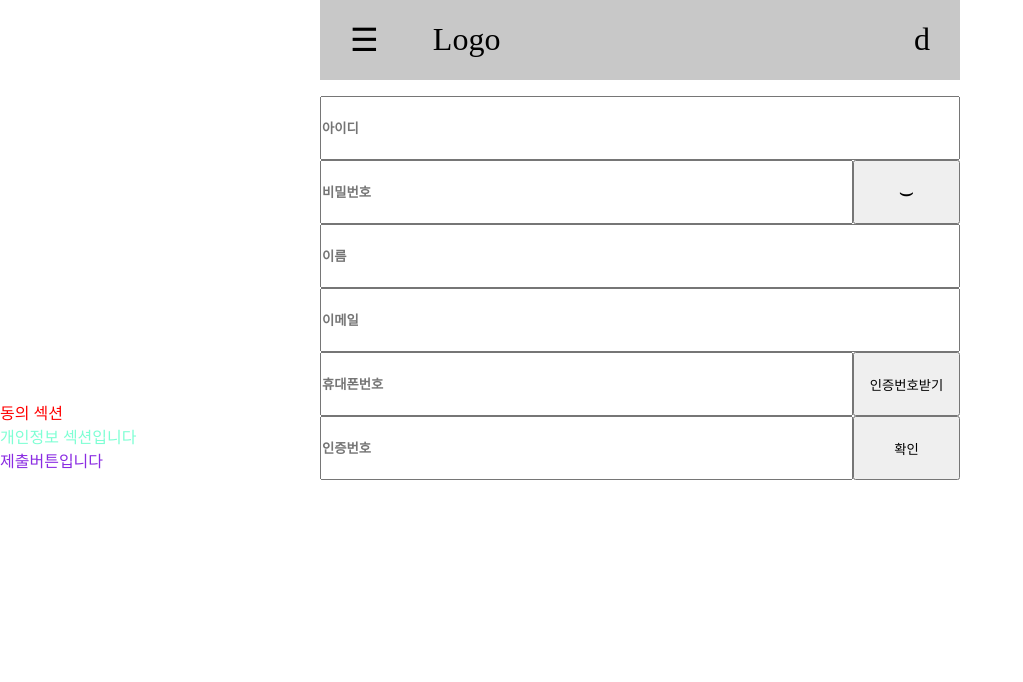
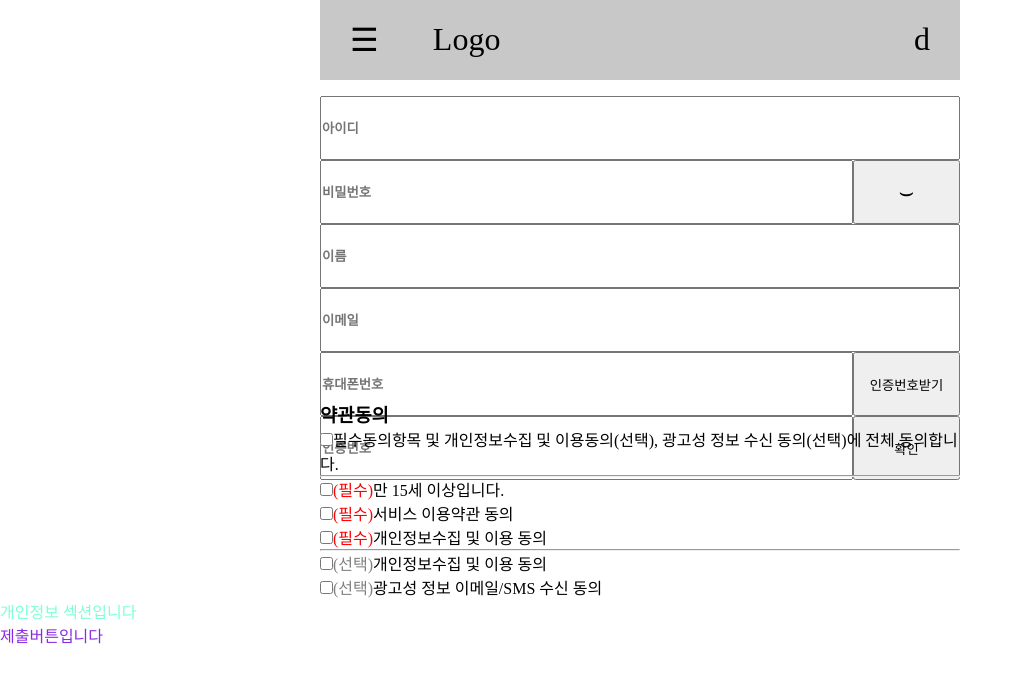
Before and after one commit to grapefruitgreentealoe/jobkorea, a React (Create React App) app: page /join in a window 1280 px wide. Shown: the top 682 px of the page, without its empty margins (0-1023 px from the left). Built offline with nearby package versions, Linux system fonts and the light colour scheme.

Commit message:
⛏Function : 약관동의 항목 체크 기능

```diff
--- a/src/Join/ui/agreementComponents/Agreement.jsx
+++ b/src/Join/ui/agreementComponents/Agreement.jsx
@@ -0,0 +1,32 @@
+import React from "react";
+import styles from "../../../../style/join_style/Agreement.module.css";
+export default function Agreement({
+  type,
+  ment,
+  setCheck,
+  num,
+  checked,
+  setAll,
+}) {
+  const handleCheck = (e) => {
+    setCheck(e.target.id);
+  };
+  return (
+    <div className={styles.agreement}>
+      <input
+        type="checkbox"
+        id={num}
+        onChange={handleCheck}
+        checked={checked}
+      />
+      {type && (
+        <span
+          className={type == "essential" ? styles.essential : styles.selectable}
+        >
+          {type == "essential" ? "(필수)" : "(선택)"}
+        </span>
+      )}
+      <span>{ment}</span>
+    </div>
+  );
+}
--- a/src/Join/ui/agreementComponents/AgreementSection.jsx
+++ b/src/Join/ui/agreementComponents/AgreementSection.jsx
@@ -1,5 +1,84 @@
 import React from "react";
+import { useState, useEffect } from "react";
+
 import styles from "../../../../style/join_style/Agreement.module.css";
+import Agreement from "./Agreement";
 export default function AgreementSection() {
-  return <div className={styles.agreement}>동의 섹션</div>;
+  const [all, setAll] = useState(false);
+  const [essential, setEssential] = useState(Array(3).fill(false));
+  const [selectable, setSelectable] = useState(Array(2).fill(false));
+  const handleAllCheck = () => {
+    setAll((old) => !old);
+    if (all) {
+      setEssential(Array(3).fill(false));
+      setSelectable(Array(2).fill(false));
+    } else {
+      setEssential(Array(3).fill(true));
+      setSelectable(Array(2).fill(true));
+    }
+  };
+  const handleEssentialCheck = (num) => {
+    setAll(false);
+    setEssential(essential.map((x, i) => (i == num ? !x : x)));
+  };
+  const handleSelectableCheck = (num) => {
+    setAll(false);
+    setSelectable(selectable.map((x, i) => (i == num ? !x : x)));
+  };
+
+  useEffect(() => {
+    console.log(all, essential, selectable);
+  }, [all, essential, selectable]);
+
+  const allMent = [
+    "필수동의항목 및 개인정보수집 및 이용동의(선택), 광고성 정보 수신 동의(선택)에 전체 동의합니다.",
+  ];
+  const essentialMentArray = [
+    "만 15세 이상입니다.",
+    "서비스 이용약관 동의",
+    "개인정보수집 및 이용 동의",
+  ];
+  const selectableMentArray = [
+    "개인정보수집 및 이용 동의",
+    "광고성 정보 이메일/SMS 수신 동의",
+  ];
+
+  return (
+    <div className={styles.agreements}>
+      <h3>약관동의</h3>
+      <Agreement
+        type={null}
+        ment={allMent}
+        setCheck={handleAllCheck}
+        num={0}
+        key={allMent[0]}
+        checked={all}
+        setAll={setAll}
+      />
+      <hr />
+      {essentialMentArray.map((v, i) => (
+        <Agreement
+          key={v}
+          type={"essential"}
+          ment={v}
+          setCheck={handleEssentialCheck}
+          num={i}
+          checked={essential[i]}
+          setAll={setAll}
+        />
+      ))}
+      <hr />
+      {selectableMentArray.map((v, i) => (
+        <Agreement
+          key={v}
+          type={"selectable"}
+          ment={v}
+          setCheck={handleSelectableCheck}
+          num={i}
+          checked={selectable[i]}
+          setAll={setAll}
+        />
+      ))}
+    </div>
+  );
 }
--- a/style/join_style/Agreement.module.css
+++ b/style/join_style/Agreement.module.css
@@ -1,3 +1,13 @@
-.agreement {
+.agreements {
+  display: block;
+  width: 50vw;
+  left: 25%;
+  position: relative;
+}
+
+.agreement .essential {
   color: red;
 }
+.agreement .selectable {
+  color: gray;
+}
```
